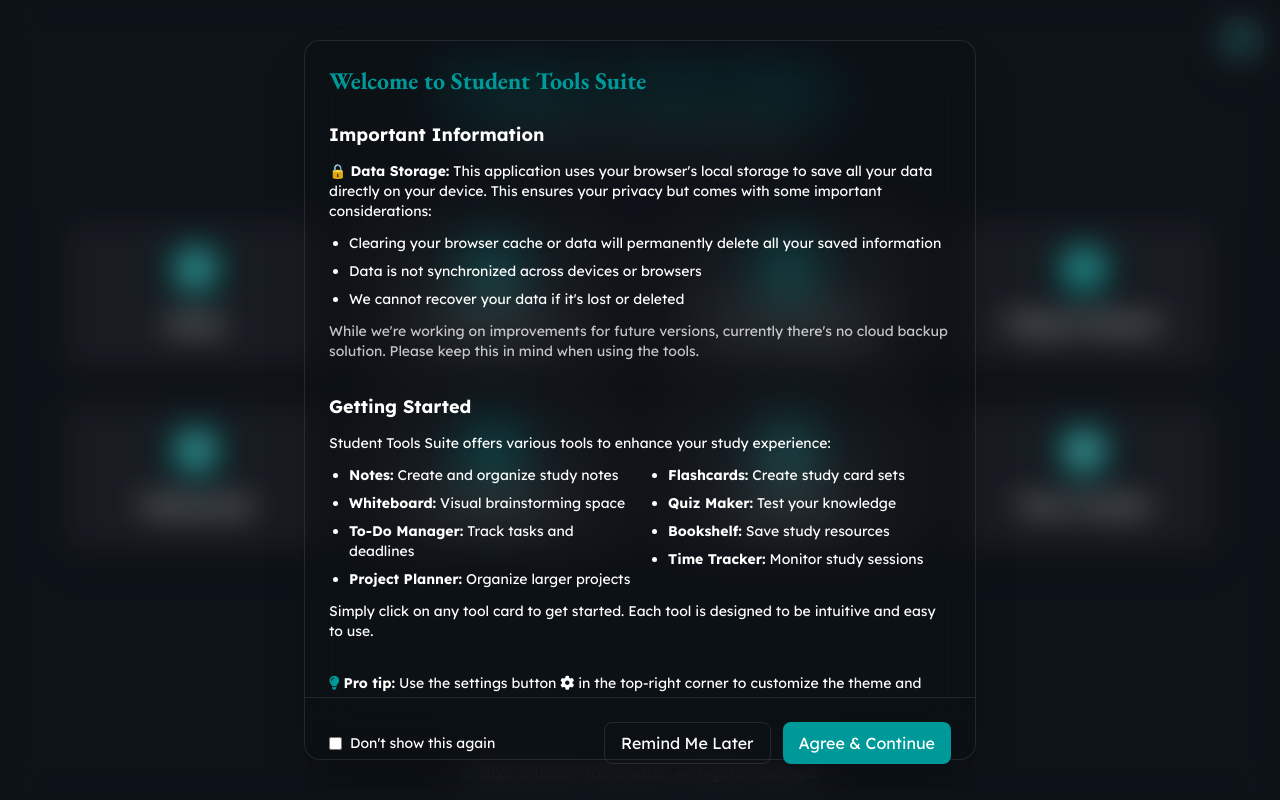
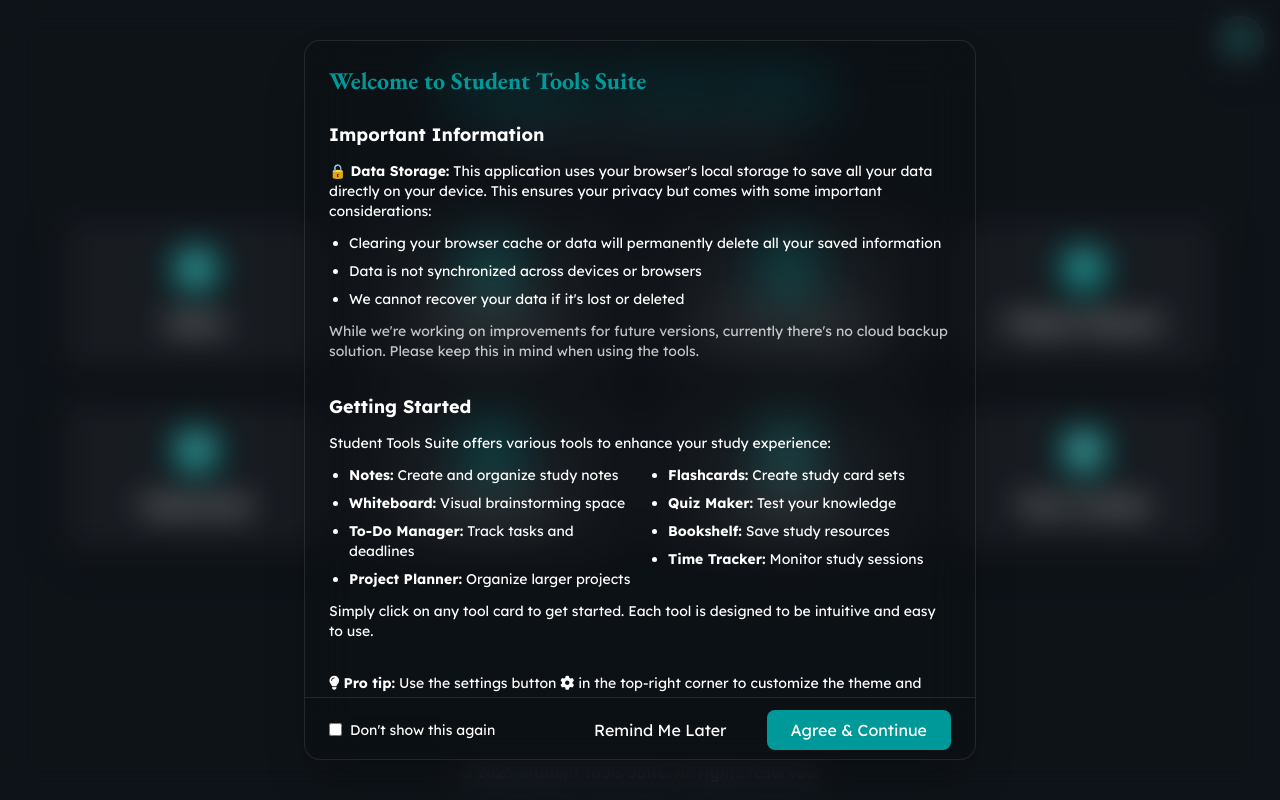
Before and after one commit to BlommeJan/Student-Tools-Suite, a plain HTML site: page index.html in a window 1280 px wide. Drawn offline with nearby package versions, Linux system fonts and the light colour scheme.

Commit message:
fix: :bug: Made the buttons of the welcome pop-up also the accent color

```diff
--- a/index.html
+++ b/index.html
@@ -1,5 +1,5 @@
 <!DOCTYPE html>
-<html lang="en" data-theme="dark" class="dark">
+<html lang="en">
 <head>
     <meta charset="UTF-8">
     <meta name="viewport" content="width=device-width, initial-scale=1.0">
--- a/js/components/welcome.js
+++ b/js/components/welcome.js
@@ -70,27 +70,25 @@ export function showWelcomePopup() {
                 <!-- Settings Notice -->
                 <div class="mb-8">
                     <p class="text-sm">
-                        <i class="fas fa-lightbulb text-accent"></i>
+                        <i class="fas fa-lightbulb text"></i>
                         <strong>Pro tip:</strong> Use the settings button <i class="fas fa-cog"></i> in the top-right corner to customize the theme and accent colors to your preference.
                     </p>
                 </div>
             </div>
 
             <!-- Action Buttons -->
-            <div class="p-6 border-t border-white/10 bg-black/5">
-                <div class="flex flex-col sm:flex-row items-center justify-between gap-4">
-                    <label class="flex items-center gap-2 text-sm order-last sm:order-first">
-                        <input type="checkbox" id="welcome-dont-show" class="rounded border-white/20 bg-white/10">
-                        Don't show this again
-                    </label>
-                    <div class="flex gap-3 w-full sm:w-auto">
-                        <button id="welcome-remind" class="px-4 py-2 rounded-lg border border-white/10 hover:bg-white/5 transition-all flex-1 sm:flex-initial">
-                            Remind Me Later
-                        </button>
-                        <button id="welcome-agree" class="px-4 py-2 rounded-lg bg-accent hover:bg-accent/90 transition-all flex-1 sm:flex-initial">
-                            Agree & Continue
-                        </button>
-                    </div>
+            <div class="flex justify-between items-center px-6 h-16 border-t border-white/10 bg-black/5">
+                <div class="flex items-center space-x-2">
+                    <input type="checkbox" id="dont-show-again" class="rounded border-gray-300 text-accent focus:ring-accent">
+                    <label for="dont-show-again" class="text-sm">Don't show this again</label>
+                </div>
+                <div class="flex space-x-4">
+                    <button id="remind-later" class="px-6 h-10 rounded-lg bg-opacity-20 hover:bg-opacity-30 transition-all">
+                        Remind Me Later
+                    </button>
+                    <button id="agree-continue" class="px-6 h-10 rounded-lg" style="background-color: var(--accent-color);">
+                        Agree & Continue
+                    </button>
                 </div>
             </div>
         </div>
@@ -100,9 +98,9 @@ export function showWelcomePopup() {
     document.body.appendChild(popup);
 
     // Handle button clicks
-    const agreeBtn = popup.querySelector('#welcome-agree');
-    const remindBtn = popup.querySelector('#welcome-remind');
-    const dontShowCheckbox = popup.querySelector('#welcome-dont-show');
+    const agreeBtn = popup.querySelector('#agree-continue');
+    const remindBtn = popup.querySelector('#remind-later');
+    const dontShowCheckbox = popup.querySelector('#dont-show-again');
 
     function closePopup() {
         popup.classList.add('opacity-0');
```
